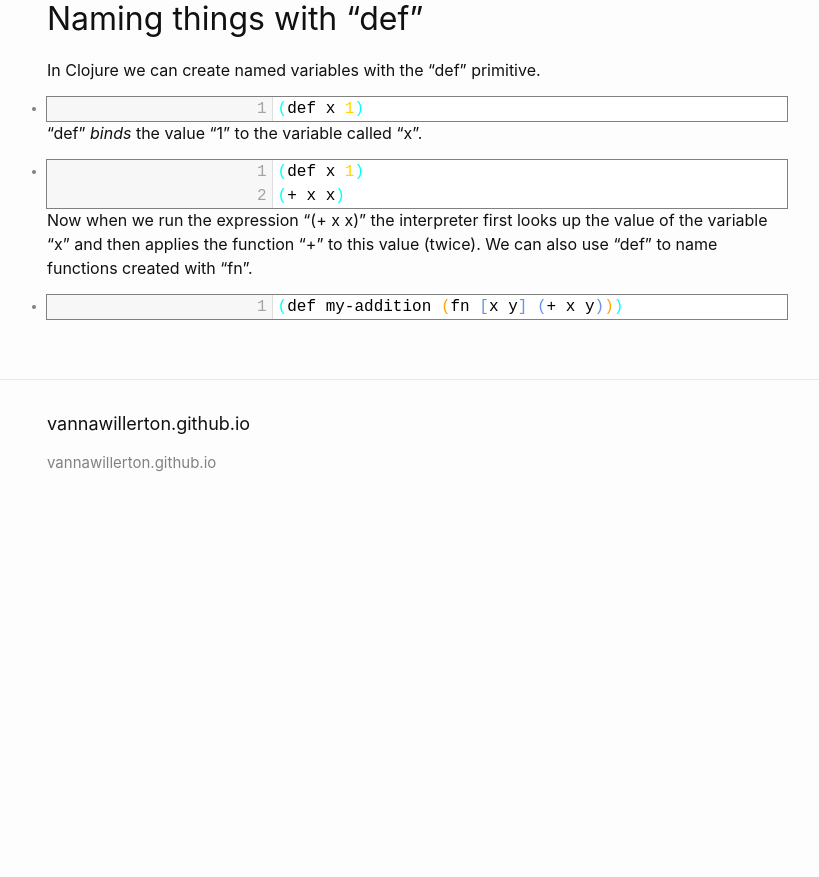
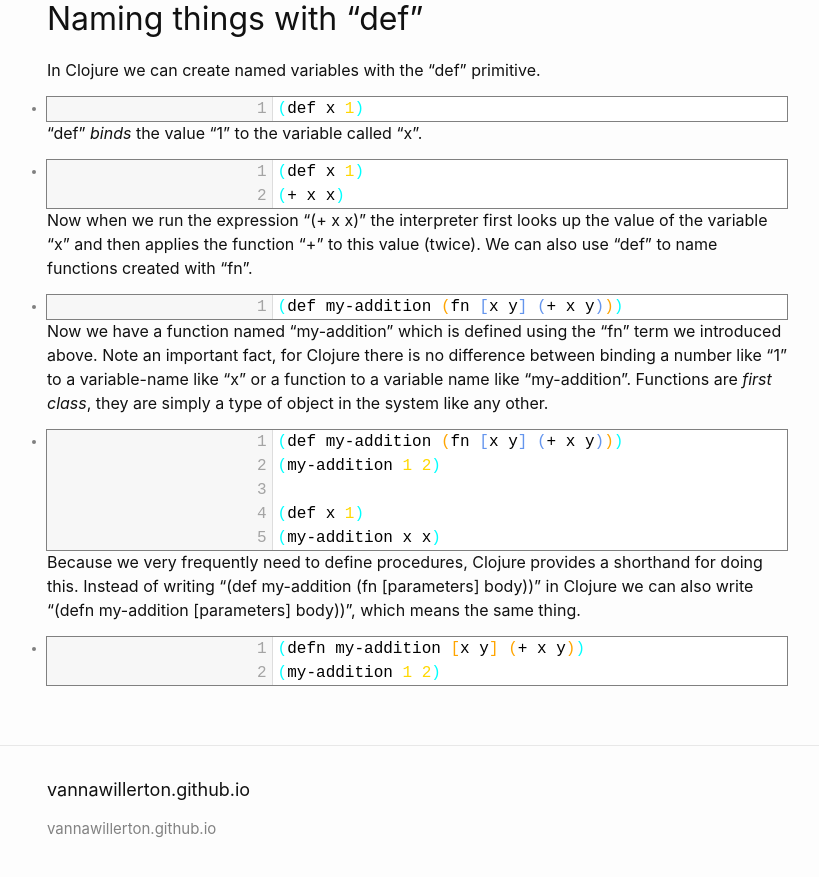
Before and after one commit to vannawillerton/vannawillerton.github.io, a Jekyll site: the page built from Lecture1.md, in a window 1280 px wide and 900 px high, scrolled down 2758 px. Shown: the top 877 px of the window, without its empty margins (223-1042 px from the left). Built offline with Jekyll 4.4.1, drawn with Linux system fonts in a browser that asks for light colours; our own code applies the rules of GitHub Pages for plain Markdown files; formulas are drawn with MathJax 3; before the commit the page ends 3292 px from its top, so only the background shows below that.

Commit message:
Update Lecture1.md

````diff
--- a/Lecture1.md
+++ b/Lecture1.md
@@ -73,3 +73,19 @@ Now when we run the expression "(+ x x)" the interpreter first looks up the valu
 ```
 (def my-addition (fn [x y] (+ x y)))
 ```
+Now we have a function named "my-addition" which is defined using the "fn" term we introduced above. Note an important fact, for Clojure there is no difference between binding a number like "1" to a variable-name like "x" or a function to a variable name like "my-addition". Functions are *first class*, they are simply a type of object in the system like any other.
+
+```
+(def my-addition (fn [x y] (+ x y)))
+(my-addition 1 2)
+
+(def x 1)
+(my-addition x x)
+```
+
+Because we very frequently need to define procedures, Clojure provides a shorthand for doing this. Instead of writing "(def my-addition (fn [parameters] body))" in Clojure we can also write "(defn my-addition [parameters] body))", which means the same thing.
+
+```
+(defn my-addition [x y] (+ x y))
+(my-addition 1 2)
+```
````
